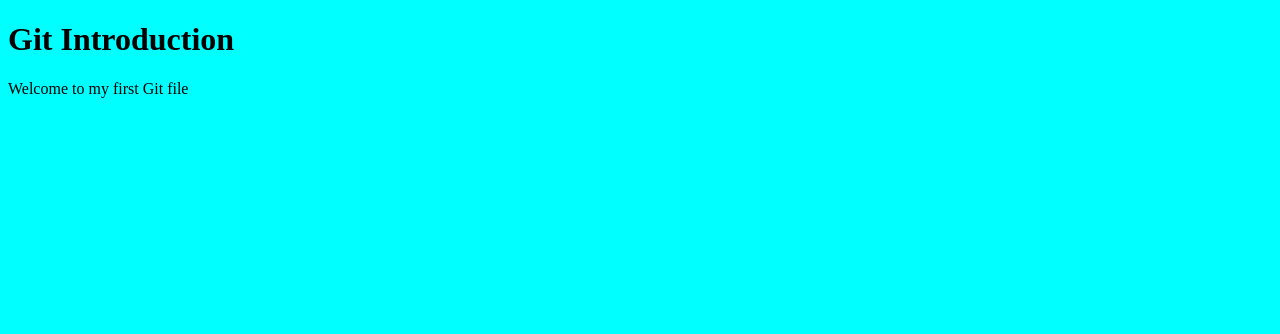
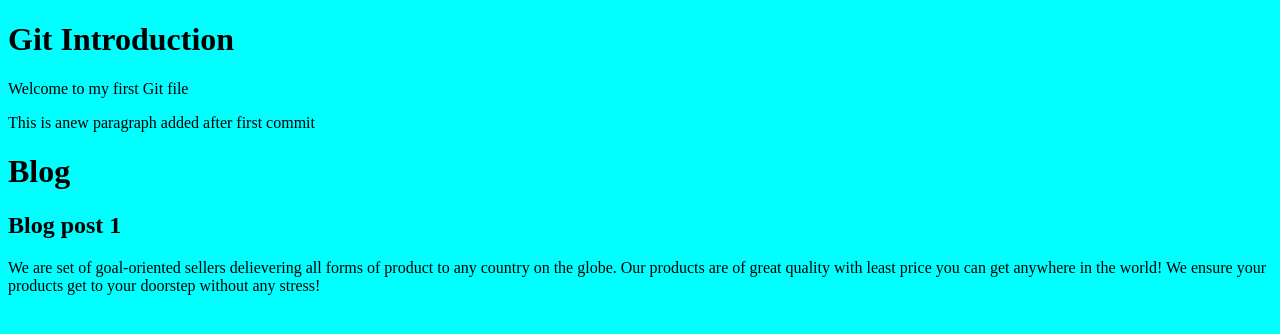
Before and after one commit to Rahman504/geegstack-lecture, a plain HTML site: page index.html in a window 1280 px wide. Drawn offline with Linux system fonts and the light colour scheme.

```diff
--- a/index.html
+++ b/index.html
@@ -9,5 +9,15 @@
 <body>
     <h1>Git Introduction</h1>
     <p>Welcome to my first Git file</p>
+    <p>This is anew paragraph added after first commit</p>
+
+    <div>
+        <h1>Blog</h1>
+        <article>
+            <h2>Blog post 1</h2>
+            <p>We are set of goal-oriented sellers delievering all forms of product to any country on the globe.
+            Our products are of great quality with least price you can get anywhere in the world! We ensure your products get to your doorstep without any stress!</p>
+        </article>
+    </div>
 </body>
 </html>
```
